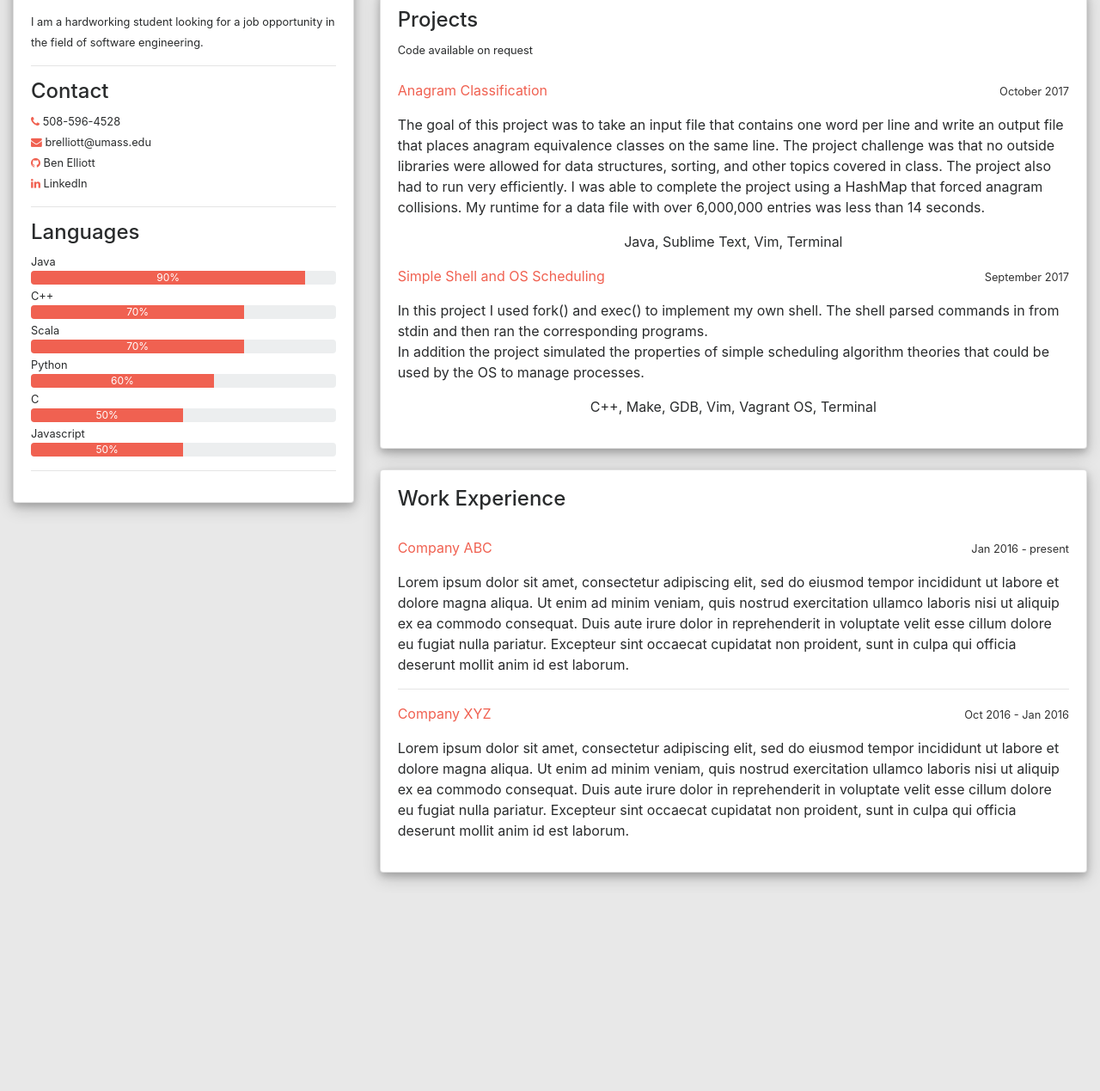
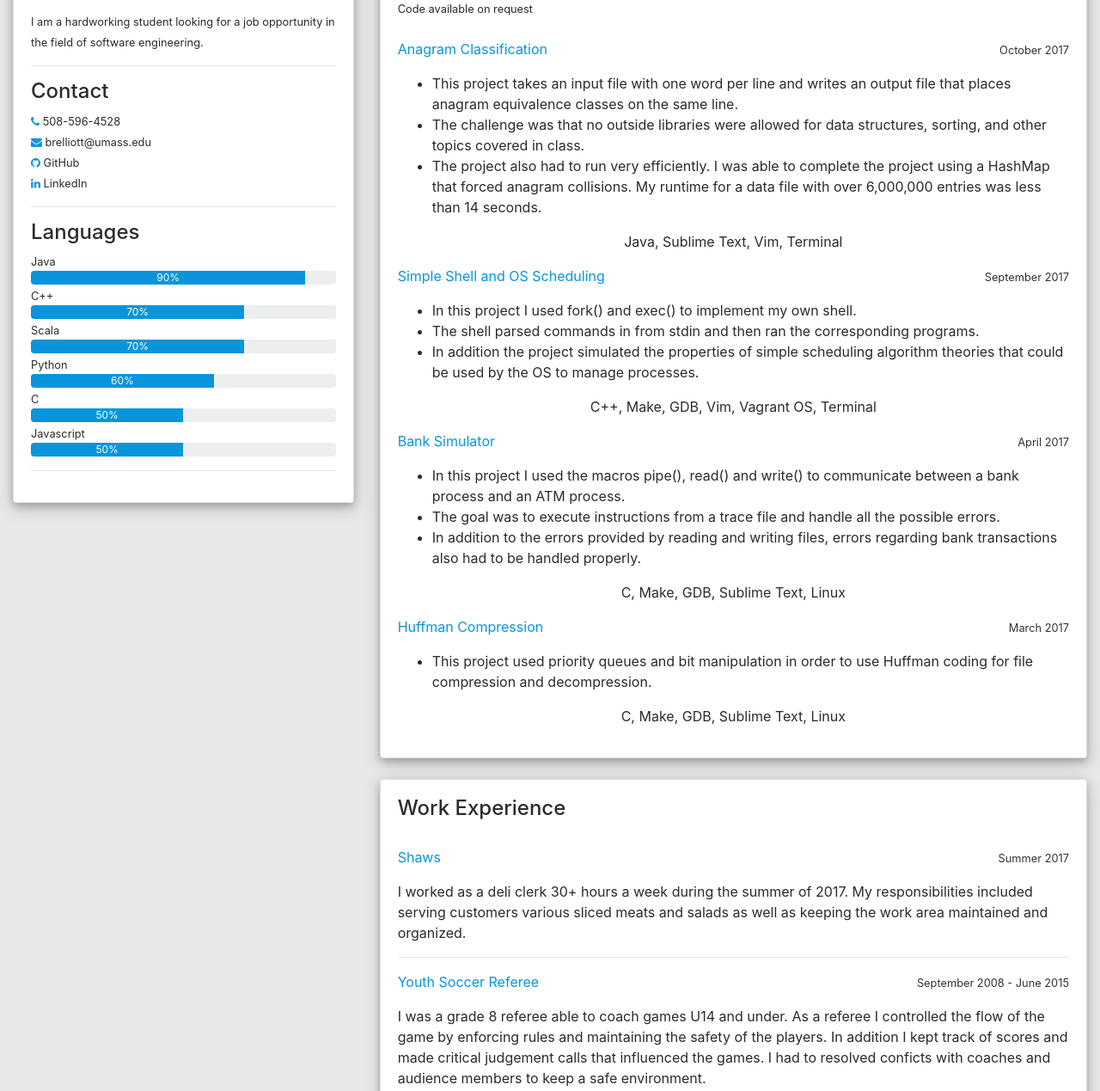
Before and after one commit to benelliott708/benelliott708.github.io, a plain HTML site: page index.html in a window 1280 px wide. Shown: the part 374-1643 px from the top of the page at 86% size. Before the commit the page ends 1413 px from the top, so only its background shows below. Drawn offline with nearby package versions, Linux system fonts and the light colour scheme; a script that the page names is missing.

Commit message:
finished for the night

```diff
--- a/index.html
+++ b/index.html
@@ -45,7 +45,7 @@
                         <small> <i class="fa fa-phone" aria-hidden="true"></i> 508-596-4528</small><br>
                         <small> <i class="fa fa-envelope" aria-hidden="true"></i> brelliott@umass.edu</> </small> <br>
                         <!-- change the url in the following to link to your github and linkedin accounts respectively -->
-                        <small> <a href="https://github.com/benelliott708"><i class="fa fa-github" aria-hidden="true"></i> </a> Ben Elliott </small> <br>
+                        <small> <a href="https://github.com/benelliott708"><i class="fa fa-github" aria-hidden="true"></i> </a> GitHub </small> <br>
                         <small> <a href="https://www.linkedin.com/in/ben-elliott-45bba0149/"> <i class="fa fa-linkedin" aria-hidden="true"></i> </a> LinkedIn </small>
                      </div>
                      <!-- end icons -->
@@ -117,9 +117,11 @@
                         Umass Amherst B.S Computer Science
                         <span style="float:right;">  <small class ="date"> September 2015 - May 2019 </small> </span>
                      </p>
-                     <p> Junior year Computer Science major at the University of Massachusetts Amherst working towards a Bachelor of Science.
-                     	<br><br>4.0/4.0 gpa across my four semesters at Umass.
-                     	<br><br>Relavent courses include Operating Systems, Algorithms, Computer Systems Principles, Programming Methodology, Data Structures, Introduction to Copmutation, Reasoning About Uncertainty and more to come.</p>
+                     <ul>
+                     	<li>Junior year Computer Science major at the University of Massachusetts Amherst working towards a Bachelor of Science.</li>
+                     	<li>4.0/4.0 gpa across my four semesters at Umass. </li>
+                     	<li>Relavent courses include Operating Systems, Algorithms, Computer Systems Principles, Programming Methodology, Data Structures, Introduction to Copmutation, Reasoning About Uncertainty and more to come.</li>
+                     </ul>
                   </div>
                </div>
                <!-- end education-->
@@ -132,50 +134,90 @@
                    		<small class = "availability">Code available on request </small>
                    		<br>
                    		<br>
+
                      <!-- begin project 1 -->
                      <p id ="project-name" style="text-align:left;">
                         Anagram Classification
                         <span style="float:right;">   <small class ="date"> October 2017 </small> </span>
                      </p>
-                     <p> The goal of this project was to take an input file that contains one word per line and write an output file that places anagram equivalence classes on the same line. The project challenge was that no outside libraries were allowed for data structures, sorting, and other topics covered in class. The project also had to run very efficiently. I was able to complete the project using a HashMap that forced anagram collisions. My runtime for a data file with over 6,000,000 entries was less than 14 seconds.</p>
+                     <ul>
+                     	<li>This project takes an input file with one word per line and writes an output file that places anagram equivalence classes on the same line.</li>
+                     	<li>The challenge was that no outside libraries were allowed for data structures, sorting, and other topics covered in class.</li>
+                     	<li>The project also had to run very efficiently. I was able to complete the project using a HashMap that forced anagram collisions. My runtime for a data file with over 6,000,000 entries was less than 14 seconds.</li>
+                     </ul>
                      <p id = "tools" style = "text-align:center;">
                      	Java, Sublime Text, Vim, Terminal
                      </p>
+                     <!-- end of project 1 -->
+
+                     <!-- start of project 2 -->
                      <p id ="project-name" style="text-align:left;">
                         Simple Shell and OS Scheduling
                         <span style="float:right;">   <small class ="date"> September 2017 </small> </span>
                      </p>
-                     <p> In this project I used fork() and exec() to implement my own shell. The shell parsed commands in from stdin and then ran the corresponding programs.
-                     <br>In addition the project simulated the properties of simple scheduling algorithm theories that could be used by the OS to manage processes.
-                     </p>
+                     <ul>
+                     	<li>In this project I used fork() and exec() to implement my own shell.</li>
+                     	<li>The shell parsed commands in from stdin and then ran the corresponding programs.</li>
+                     	<li>In addition the project simulated the properties of simple scheduling algorithm theories that could be used by the OS to manage processes.</li>
+                     </ul>
                      <p id = "tools" style = "text-align:center;">
                      	C++, Make, GDB, Vim, Vagrant OS, Terminal
                      </p>
-                     <!-- end of project 1 -->
+                     <!-- end of project 2 -->
+                     <!-- start of project 3 -->
+                     <p id ="project-name" style="text-align:left;">
+                        Bank Simulator
+                        <span style="float:right;">   <small class ="date"> April 2017 </small> </span>
+                     </p>
+                     <ul>
+                     	<li>In this project I used the macros pipe(), read() and write() to communicate between a bank process and an ATM process.</li>
+                     	<li>The goal was to execute instructions from a trace file and handle all the possible errors.</li>
+                     	<li>In addition to the errors provided by reading and writing files, errors regarding bank transactions also had to be handled properly.</li>
+                     </ul>
+                     <p id = "tools" style = "text-align:center;">
+                     	C, Make, GDB, Sublime Text, Linux
+                     </p>
+                     <!-- end of project 3 -->
+                     <!-- start of project 4 -->
+                     <p id ="project-name" style="text-align:left;">
+                        Huffman Compression
+                        <span style="float:right;">   <small class ="date"> March 2017 </small> </span>
+                     </p>
+                     <ul>
+                     	<li>This project used priority queues and bit manipulation in order to use Huffman coding for file compression and decompression.</li>
+                     </ul>
+                     <p id = "tools" style = "text-align:center;">
+                     	C, Make, GDB, Sublime Text, Linux
+                     </p>
+                     <!-- end of project 3 -->
                   </div>
-
                </div>
                <!-- end projects -->
+
                <br>
+
                <!-- begin work experience -->
                <div class="card">
                   <div class="card-block">
                      <h4> Work Experience </h4>
                      <br>
+
                      <!-- Experience # 1 -->
                      <p id ="company-name" style="text-align:left;">
-                        Company ABC
-                        <span style="float:right;"> <small class ="date"> Jan 2016 - present </small> </span>
+                        Shaws
+                        <span style="float:right;"> <small class ="date"> Summer 2017 </small> </span>
                      </p>
-                     <p> Lorem ipsum dolor sit amet, consectetur adipiscing elit, sed do eiusmod tempor incididunt ut labore et dolore magna aliqua. Ut enim ad minim veniam, quis nostrud exercitation ullamco laboris nisi ut aliquip ex ea commodo consequat. Duis aute irure dolor in reprehenderit in voluptate velit esse cillum dolore eu fugiat nulla pariatur. Excepteur sint occaecat cupidatat non proident, sunt in culpa qui officia deserunt mollit anim id est laborum.</p>
+                     <p>I worked as a deli clerk 30+ hours a week during the summer of 2017. My responsibilities included serving customers various sliced meats and salads as well as keeping the work area maintained and organized.</p>
                      <hr />
                      <!-- end of Experience 1 -->
+
                      <!-- Begin Experience 2 -->
                      <p id ="company-name" style="text-align:left;">
-                        Company XYZ
-                        <span style="float:right;"> <small class ="date">Oct 2016 - Jan 2016 </small> </span>
+                        Youth Soccer Referee
+                        <span style="float:right;"> <small class ="date">September 2008 - June 2015 </small> </span>
                      </p>
-                     <p> Lorem ipsum dolor sit amet, consectetur adipiscing elit, sed do eiusmod tempor incididunt ut labore et dolore magna aliqua. Ut enim ad minim veniam, quis nostrud exercitation ullamco laboris nisi ut aliquip ex ea commodo consequat. Duis aute irure dolor in reprehenderit in voluptate velit esse cillum dolore eu fugiat nulla pariatur. Excepteur sint occaecat cupidatat non proident, sunt in culpa qui officia deserunt mollit anim id est laborum.</p>
+                     <p> I was a grade 8 referee able to coach games U14 and under. As a referee I controlled the flow of the game by enforcing rules and maintaining the safety of the players. In addition I kept track of scores and made critical  judgement calls that influenced the games. I had to resolved conficts with coaches and audience members to keep a safe environment.</p>
+                     <hr />
                      <!-- end of Experience 2 -->
                   </div>
                </div>
--- a/myStyle.css
+++ b/myStyle.css
@@ -3,28 +3,28 @@
      background-color: #e8e8e8;
  }
  #company-name {
-     color: #f06151;
+     color: #0895DB;
  }
  #project-name {
-     color: #f06151;
+     color: #0895DB;
  }
  #school-name {
-     color: #f06151;
+     color: #0895DB;
  }
  .date {
      color: #333333;
  }
  .progress-skills {
-     background-color: #f06151
+     background-color: #0895DB
  }
  /** icon links color **/
  .fa {
-     color: #f06151;
+     color: #0895DB;
  }
 
 /** color of company name, school name, and project name headers */
  h4 {
-     font-color: #f06151;
+     font-color: #0895DB;
  }
 
  /** adds shadow to boxes **/
```
